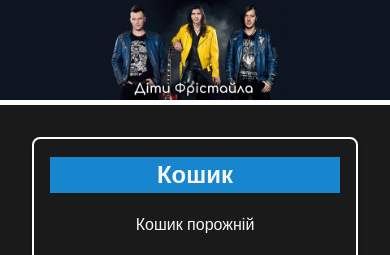
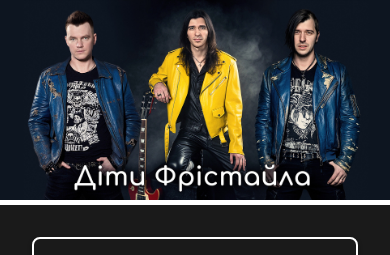
Before and after one commit to Gluckxxx/MerchDF, a React (Vite) app: page / in a window 390 px wide. Shown: the top 255 px of the page. Built offline with nearby package versions, Linux system fonts and the light colour scheme.

Commit message:
Банер адаптація під мобільні пристрої

```diff
--- a/src/App.jsx
+++ b/src/App.jsx
@@ -12,12 +12,14 @@
       <Router>
         <div className="site-wrapper">
            <header className="header">
-            <img
-              src="/images/DFMerchLogo2.jpg"
-              alt="DF Merch Banner"
-              className="header-banner"
-            />
-            </header>
+  <div className="header-banner-wrapper">
+    <img
+      src="/images/DFMerchLogo2.jpg"
+      alt="DF Merch Banner"
+      className="header-banner-img"
+    />
+  </div>
+</header>
           <main className="main-content">
             <Routes>
               <Route path="/" element={<Home />} />
--- a/src/pages/Home.jsx
+++ b/src/pages/Home.jsx
@@ -91,7 +91,7 @@
                 alt={product.name}
                 style={{
                   width: '100%',
-                  height: '150px',
+                  height: '200px',
                   objectFit: 'cover',
                   borderRadius: '0.5rem',
                   marginBottom: '0.5rem',
--- a/src/styles.css
+++ b/src/styles.css
@@ -294,10 +294,39 @@
   white-space: nowrap;
 }
 
+.header-banner-wrapper {
+  width: 100%;
+  height: 400px; /* змінюй як потрібно */
+  overflow: hidden;
+  position: relative;
+}
 
+.header-banner-img {
+  width: 100%;
+  height: 100%;
+  object-fit: cover;
+  object-position: center;
+  display: block;
+}
 
 /* --- Адаптивність для мобільних екранів --- */
 @media (max-width: 768px) {
+
+.header-banner-wrapper {
+  width: 100%;
+  height: 200px; /* змінюй як потрібно */
+  overflow: hidden;
+  position: relative;
+}
+
+.header-banner-img {
+  width: 100%;
+  height: 100%;
+  object-fit: cover;
+  object-position: center;
+  display: block;
+}
+
   .main-layout {
     flex-direction: column;
     align-items: center;
@@ -364,7 +393,30 @@
   }
 
 
+header {
+  margin: 0;
+  padding: 0;
+  width: 100vw;         /* повна ширина вікна */
+  overflow: hidden;     /* щоб не було горизонтального скролу */
+  background: none;     /* прибирає червоний фон */
+  box-shadow: none;     /* прибирає тінь, якщо не треба */
+}
 
+header::after {
+  content: '';
+  display: block;
+  width: 100%;
+  height: 5px;
+  background-color: white;
+}
+
+.header-banner {
+  width: 100%;
+  height: 300px;
+  display: block;
+  size: cover;
+  position: center;
+}
 
 
 
```
